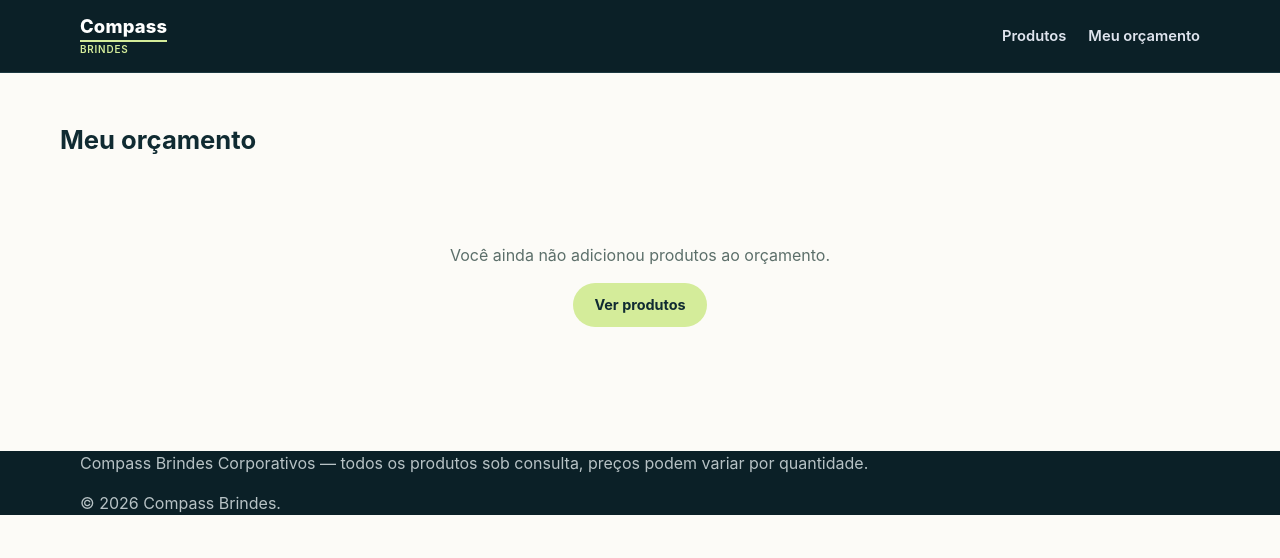
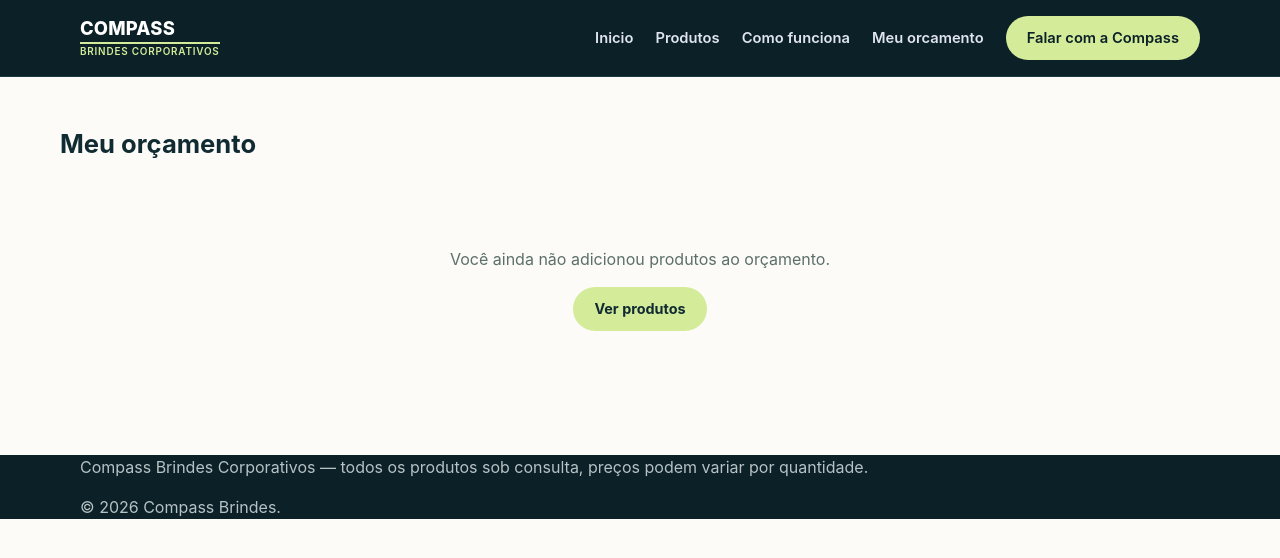
Before and after one commit to compassbrindes-stack/compass-brindes, a Next.js app: page /orcamento in a window 1280 px wide. Shown: the top 558 px of the page. Built offline with nearby package versions, Linux system fonts and the light colour scheme.

Commit message:
Update site-header.tsx

```diff
--- a/components/site-header.tsx
+++ b/components/site-header.tsx
@@ -1,15 +1,33 @@
 import Link from "next/link";
+
+const WHATSAPP_NUMBER = process.env.NEXT_PUBLIC_WHATSAPP_NUMBER ?? "";
+const whatsappUrl = WHATSAPP_NUMBER
+  ? `https://wa.me/${WHATSAPP_NUMBER}?text=${encodeURIComponent(
+      "Ola! Vim pelo site da Compass Brindes e gostaria de um orcamento."
+    )}`
+  : "/orcamento";
 
 export function SiteHeader() {
   return (
     <header className="site-header">
       <div className="site-header__inner">
         <Link className="logo" href="/">
-          Compass <span>Brindes</span>
+          COMPASS
+          <span>Brindes corporativos</span>
         </Link>
         <nav className="main-nav">
+          <Link href="/">Inicio</Link>
           <Link href="/produtos">Produtos</Link>
-          <Link href="/orcamento">Meu orçamento</Link>
+          <Link href="/#como-funciona">Como funciona</Link>
+          <Link href="/orcamento">Meu orcamento</Link>
+          <a
+            className="btn btn-primary"
+            href={whatsappUrl}
+            target={WHATSAPP_NUMBER ? "_blank" : undefined}
+            rel={WHATSAPP_NUMBER ? "noreferrer" : undefined}
+          >
+            Falar com a Compass
+          </a>
         </nav>
       </div>
     </header>
```
